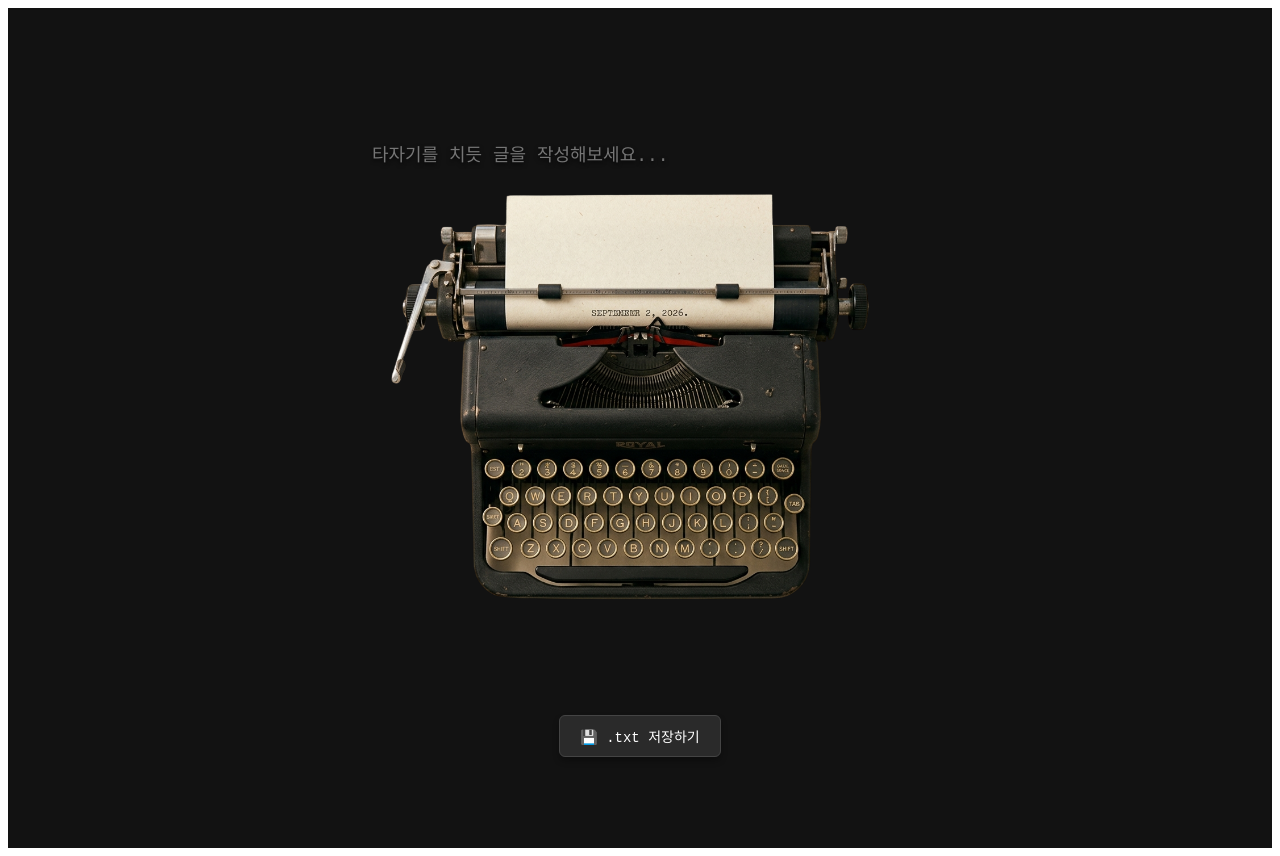
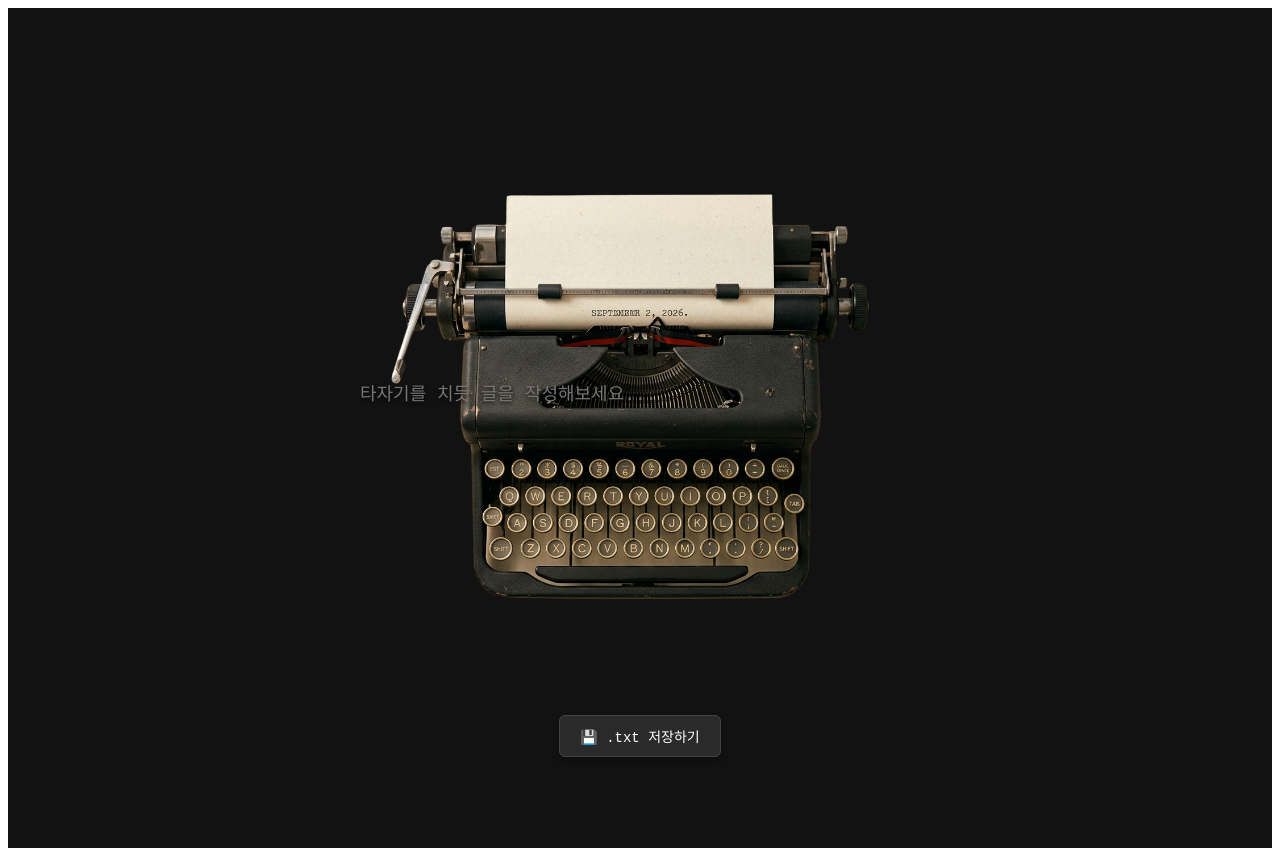
Before and after one commit to lia4682-ctrl/typewriter-web, a Next.js app: page / in a window 1280 px wide. Built offline with nearby package versions, Linux system fonts and the light colour scheme.

Commit message:
Update page.tsx

```diff
--- a/app/page.tsx
+++ b/app/page.tsx
@@ -5,7 +5,7 @@ import React, { useState, useRef, useEffect } from 'react';
 export default function TypewriterApp() {
   const [text, setText] = useState('');
   const audioCtxRef = useRef<AudioContext | null>(null);
-  const textareaRef = useRef<HTMLTextAreaElement | null>(null);
+  const containerRef = useRef<HTMLDivElement | null>(null);
 
   // Web Audio API 초기화 (사용자 첫 상호작용 대응)
   useEffect(() => {
@@ -25,10 +25,13 @@ export default function TypewriterApp() {
     };
   }, []);
 
-  // 엔터 입력 등으로 텍스트가 늘어날 때 스크롤을 맨 아래로 내려 문장이 위로 올라가는 효과
+  // 줄바꿈 발생 시 입력 라인이 타자기 바로 위에 고정되도록 스크롤을 맨 아래로 유연하게 밀어 올림
   useEffect(() => {
-    if (textareaRef.current) {
-      textareaRef.current.scrollTop = textareaRef.current.scrollHeight;
+    if (containerRef.current) {
+      containerRef.current.scrollTo({
+        top: containerRef.current.scrollHeight,
+        behavior: 'smooth'
+      });
     }
   }, [text]);
 
@@ -132,38 +135,44 @@ export default function TypewriterApp() {
         backgroundPosition: 'center',
         backgroundRepeat: 'no-repeat'
       }}>
-        {/* 텍스트 입력 영역 (흰 박스 제거, 투명 배경, 흰 글씨) */}
-        <div style={{
-          position: 'absolute',
-          top: '5%',
-          left: '15%',
-          width: '70%',
-          height: '38%',
-          backgroundColor: 'transparent',
-          padding: '10px',
-          boxSizing: 'border-box',
-          overflow: 'hidden'
-        }}>
+        {/* 글자가 타자기 위로 밀려 올라가는 텍스트 뷰포트 영역 */}
+        <div
+          ref={containerRef}
+          style={{
+            position: 'absolute',
+            bottom: '48%', // 타자기 타격점 기준 위치 고정
+            left: '15%',
+            width: '70%',
+            height: '180px', // 타자기 상단 보일 깊이
+            display: 'flex',
+            flexDirection: 'column',
+            justifyContent: 'flex-end', // 항상 작성 중인 라인을 타자기 바로 위에 배치
+            overflowY: 'hidden', // 스크롤바 감추기
+            maskImage: 'linear-gradient(to bottom, transparent 0%, black 30%)', // 위로 올라가는 글씨가 자연스럽게 페이드아웃
+            WebkitMaskImage: 'linear-gradient(to bottom, transparent 0%, black 30%)'
+          }}
+        >
           <textarea
-            ref={textareaRef}
             value={text}
             onChange={(e) => setText(e.target.value)}
             onKeyDown={handleKeyDown}
             placeholder="타자기를 치듯 글을 작성해보세요..."
+            rows={text.split('\n').length || 1}
             style={{
               width: '100%',
-              height: '100%',
               border: 'none',
               outline: 'none',
               backgroundColor: 'transparent',
               resize: 'none',
               fontFamily: 'Courier New, Courier, monospace',
               fontSize: '18px',
-              lineHeight: '1.6',
+              lineHeight: '1.8',
               color: '#ffffff',
               textShadow: '0 2px 4px rgba(0,0,0,0.8)',
-              overflowY: 'auto',
-              scrollbarWidth: 'none' // 스크롤바 숨기기 (Firefox)
+              padding: '0',
+              margin: '0',
+              overflow: 'hidden',
+              transition: 'all 0.15s ease-out'
             }}
           />
         </div>
```
